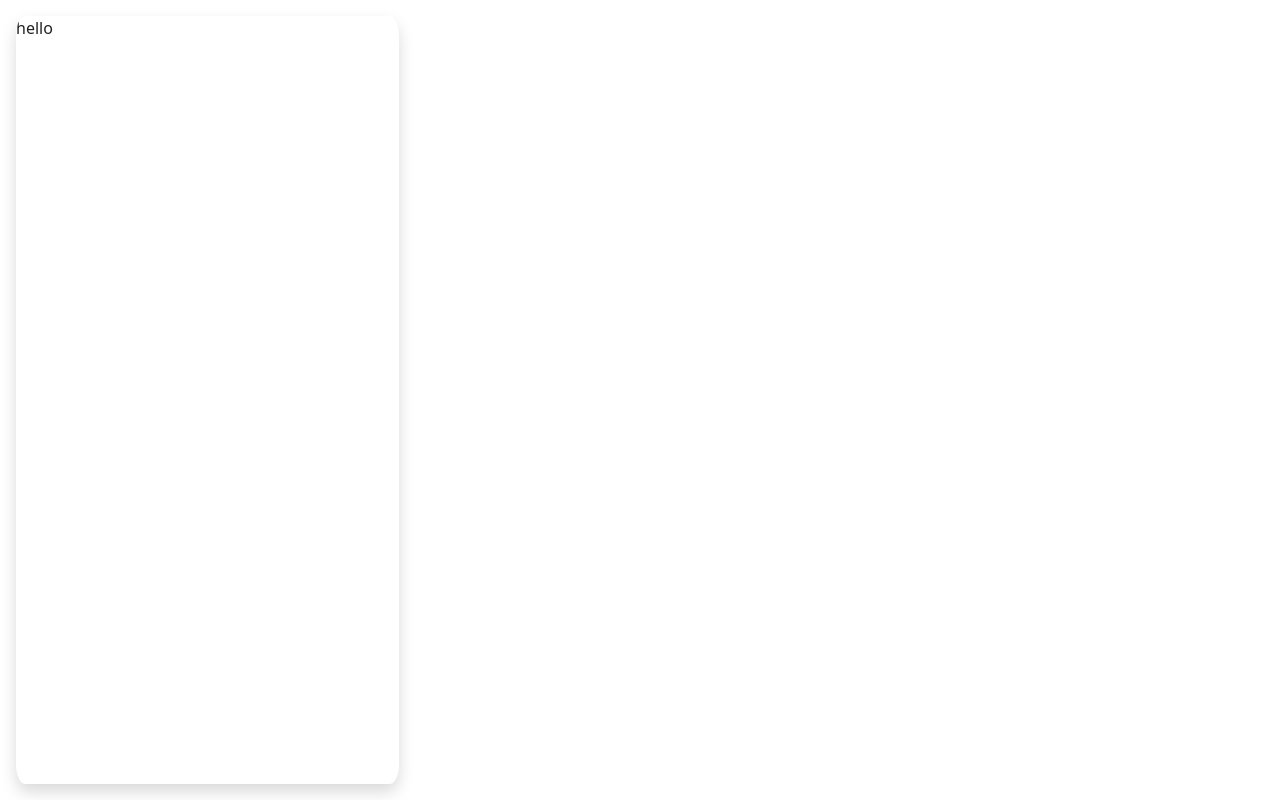
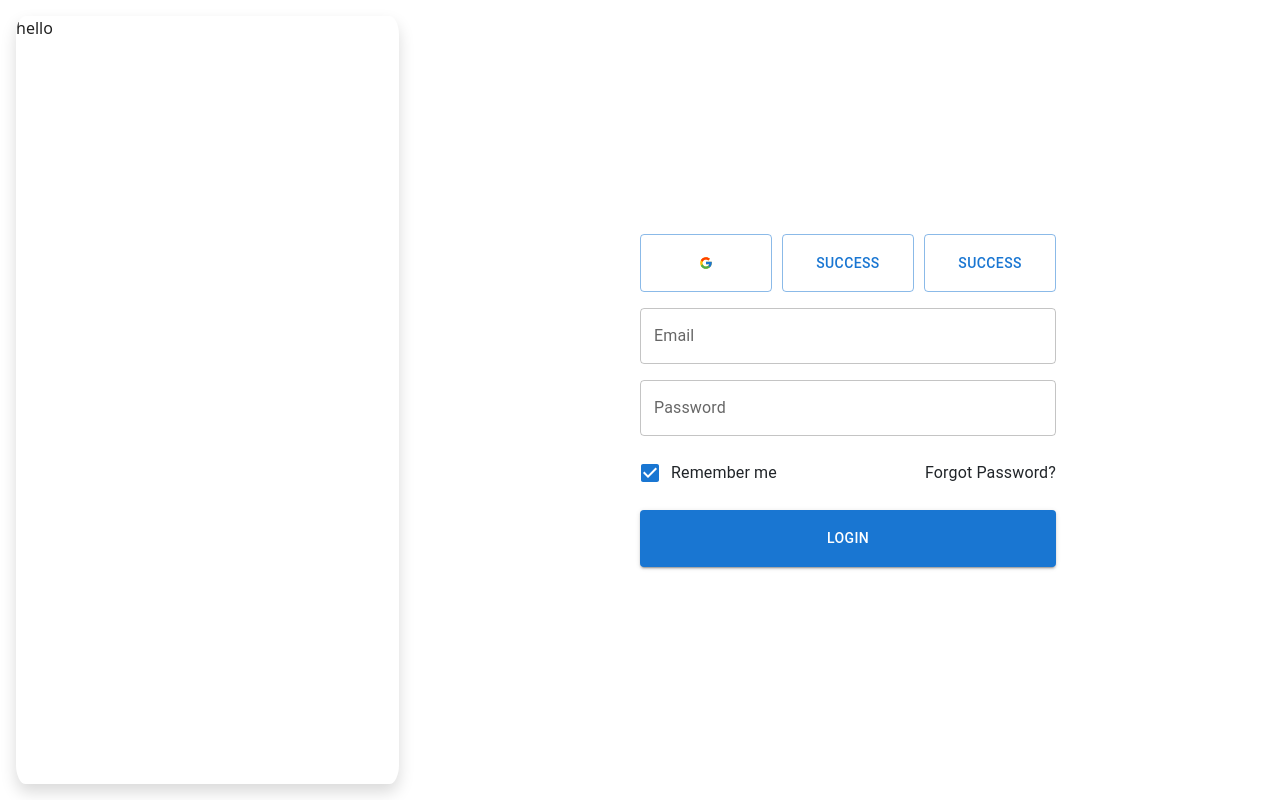
Before and after one commit to BishalRaj/OurPortfolio-frontend, a React (Create React App) app: page / in a window 1280 px wide. Built offline with nearby package versions, Linux system fonts and the light colour scheme.

Commit message:
moved code to login from auth

```diff
--- a/package.json
+++ b/package.json
@@ -14,6 +14,7 @@
     "react": "^17.0.2",
     "react-bootstrap": "^2.0.0",
     "react-dom": "^17.0.2",
+    "react-icons": "^4.3.1",
     "react-router-dom": "^5.3.0",
     "react-scripts": "4.0.3",
     "reactstrap": "^8.10.0",
--- a/src/layout/authLayout.jsx
+++ b/src/layout/authLayout.jsx
@@ -1,13 +1,6 @@
 import React from "react";
 // import { Col, Container, Row } from "reactstrap";
-import {
-  CardContent,
-  Grid,
-  Typography,
-  Card,
-  Container,
-  TextField,
-} from "@mui/material";
+import { Grid, Card } from "@mui/material";
 import { Item } from "@mui/material";
 import { styled } from "@mui/material/styles";
 import Box from "@mui/material/Box";
@@ -52,10 +45,11 @@ const AuthLayout = ({ img, formComponent, redirectComponent }) => {
           </Card>
         </Grid>
         <Grid item xs={12} md={8}>
-          <Box sx={{}} component="form">
-            <Grid container>
-              <Grid></Grid>
-            </Grid>
+          <Box
+            component="form"
+            className="h-100 w-100 d-flex align-items-center justify-content-center"
+          >
+            {formComponent}
           </Box>
         </Grid>
       </Grid>
--- a/src/pages/login.jsx
+++ b/src/pages/login.jsx
@@ -3,36 +3,86 @@ import {
   FormHelperText,
   InputLabel,
   Link,
+  CardContent,
+  Grid,
+  Typography,
+  Card,
+  Container,
   TextField,
-  Typography,
+  Stack,
+  FormGroup,
+  FormControlLabel,
+  Checkbox,
+  Button,
 } from "@mui/material";
 import { Box } from "@mui/system";
 import React from "react";
 
 import AuthLayout from "../layout/authLayout";
+import { FcGoogle } from "react-icons/fc";
 
 const Login = () => {
   const formComponent = (
-    <Box
-      sx={{ width: "40%" }}
-      component="form"
-      noValidate
-      autoComplete="off"
-      className="p-0"
-    >
+    <Stack spacing={2} className="w-50">
+      <Box container>
+        <Grid container>
+          <Grid xs={4} md={4} lg={4} className="d-flex justify-content-start">
+            <Button variant="outlined" sx={{ width: "95%" }} className="py-3">
+              <FcGoogle />
+            </Button>
+          </Grid>
+          <Grid xs={4} md={4} lg={4} className="d-flex justify-content-center">
+            <Button variant="outlined" sx={{ width: "95%" }} className="py-3">
+              Success
+            </Button>
+          </Grid>
+          <Grid xs={4} md={4} lg={4} className="d-flex justify-content-end">
+            <Button variant="outlined" sx={{ width: "95%" }} className="py-3">
+              Success
+            </Button>
+          </Grid>
+        </Grid>
+      </Box>
+
       <TextField
-        sx={{ width: "100%" }}
         id="outlined-basic"
         label="Email"
         variant="outlined"
+        sx={{ width: "100%" }}
       />
+
       <TextField
+        id="outlined-basic"
+        label="Password"
+        variant="outlined"
         sx={{ width: "100%" }}
-        id="outlined-basic"
-        label="Email"
-        variant="outlined"
       />
-    </Box>
+
+      <Box container>
+        <Grid container>
+          <Grid md={6}>
+            <FormGroup>
+              <FormControlLabel
+                control={<Checkbox defaultChecked />}
+                label="Remember me"
+              />
+            </FormGroup>
+          </Grid>
+          <Grid md={6}>
+            <Typography
+              align="right"
+              className="h-100 d-flex align-items-center justify-content-end"
+            >
+              Forgot Password?
+            </Typography>
+          </Grid>
+        </Grid>
+      </Box>
+
+      <Button variant="contained" className="py-3">
+        Login
+      </Button>
+    </Stack>
   );
 
   const redirectComponent = (
```
Also changed, not shown: 1 other file (tests, documents, lock files or other folders).
